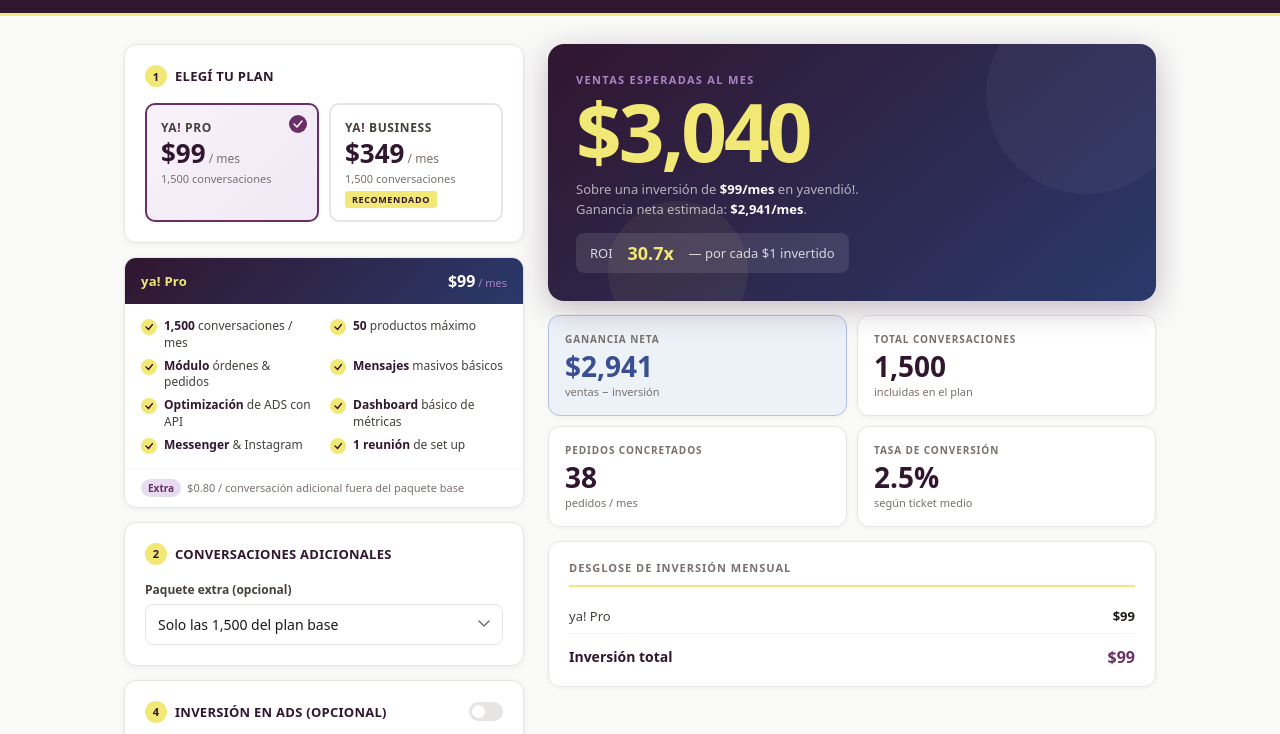
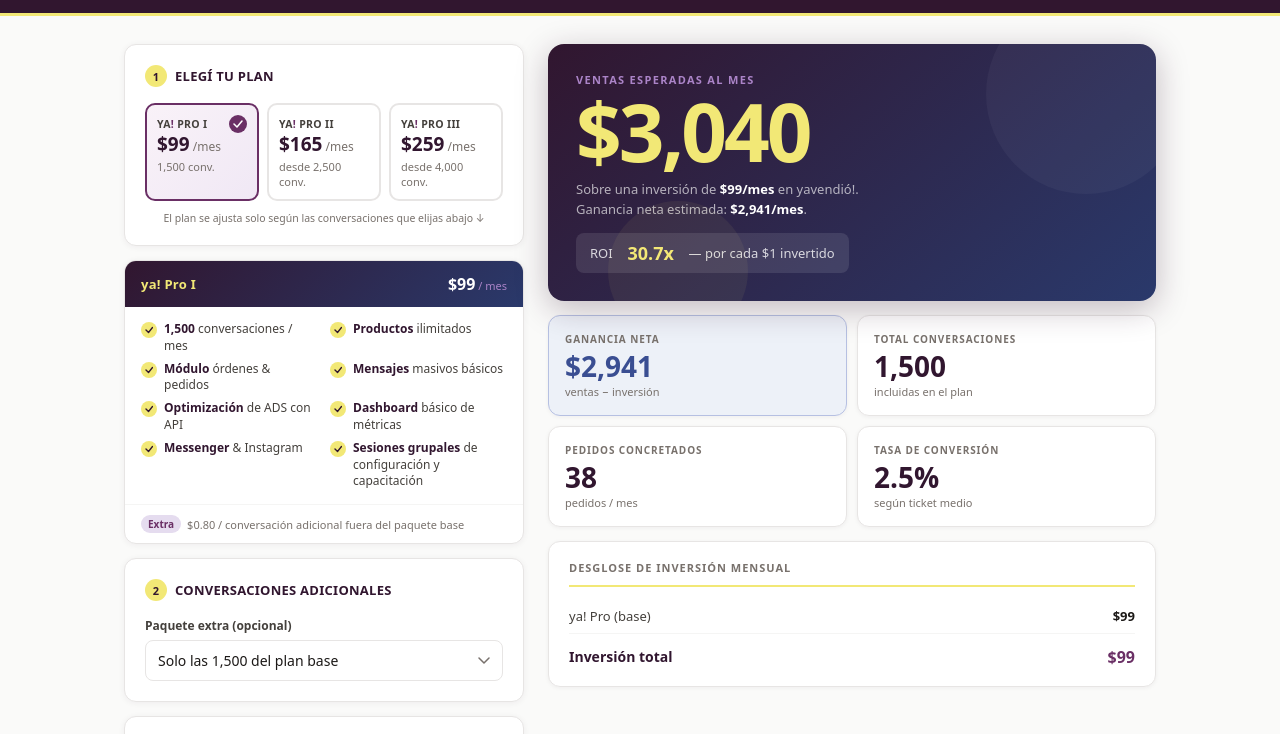
Before and after one commit to sebasyavendio/yavendio-roi-calculator, a plain HTML site: page index.html in a window 1280 px wide. Shown: the part 48-782 px from the top of the page. Drawn offline with Linux system fonts and the light colour scheme.

Commit message:
Rediseñar selector de plan Pro I/II/III y tasa de conversión editable
- La tasa de conversión ahora es un input editable por el usuario, no un valor fijo
- Reordenar campos de "Tu negocio": ticket, industria, tasa de conversión
- Actualizar beneficios del plan Pro: productos ilimitados y sesiones grupales
- Unificar Pro I/II/III como un solo plan base + paquete de conversaciones,
  con auto-detección de tier según volumen total y pasos de +1,000 conv
  más allá de Pro III

```diff
--- a/index.html
+++ b/index.html
@@ -129,19 +129,23 @@
   /* Plan cards */
   .plan-grid {
     display: grid;
-    grid-template-columns: 1fr 1fr;
-    gap: 10px;
+    grid-template-columns: 1fr 1fr 1fr;
+    gap: 8px;
   }
   .plan-card {
     border: 2px solid var(--st200);
     border-radius: 10px;
-    padding: 14px 14px 12px;
-    cursor: pointer;
+    padding: 12px 10px 10px;
     transition: border-color 0.15s, background 0.15s;
     position: relative;
     user-select: none;
   }
-  .plan-card:hover { border-color: var(--plum300); }
+  .plan-auto-note {
+    font-size: 10.5px;
+    color: var(--st500);
+    text-align: center;
+    margin-top: 10px;
+  }
   .plan-card.active {
     border-color: var(--plum400);
     background: linear-gradient(135deg, #F9F2F8 0%, #F0E8F5 100%);
@@ -159,16 +163,16 @@
   .plan-check svg { width: 10px; height: 10px; }
   .plan-card.active .plan-check { display: flex; }
   .plan-name {
-    font-size: 12px;
+    font-size: 10.5px;
     font-weight: 700;
     color: var(--st700);
     margin-bottom: 4px;
     text-transform: uppercase;
-    letter-spacing: 0.05em;
+    letter-spacing: 0.03em;
   }
   .plan-name em { color: var(--plum400); font-style: normal; }
   .plan-price {
-    font-size: 26px;
+    font-size: 19px;
     font-weight: 800;
     color: var(--plum500);
     font-variant-numeric: tabular-nums;
@@ -653,24 +657,32 @@
         <div class="card-title">Elegí tu plan</div>
       </div>
       <div class="plan-grid">
-        <div class="plan-card active" id="plan-pro" onclick="selectPlan('pro')">
+        <div class="plan-card active" id="plan-I">
           <div class="plan-check">
             <svg viewBox="0 0 10 8" fill="none"><path d="M1 4l3 3 5-6" stroke="#fff" stroke-width="1.5" stroke-linecap="round" stroke-linejoin="round"/></svg>
           </div>
-          <div class="plan-name">ya<em>!</em> Pro</div>
-          <div class="plan-price"><span id="price-pro">$99</span><sub>&nbsp;/ mes</sub></div>
-          <div class="plan-convs">1,500 conversaciones</div>
+          <div class="plan-name">ya<em>!</em> Pro I</div>
+          <div class="plan-price"><span id="price-I">$99</span><sub>&nbsp;/mes</sub></div>
+          <div class="plan-convs" id="convs-I">1,500 conv.</div>
         </div>
-        <div class="plan-card" id="plan-business" onclick="selectPlan('business')">
+        <div class="plan-card" id="plan-II">
           <div class="plan-check">
             <svg viewBox="0 0 10 8" fill="none"><path d="M1 4l3 3 5-6" stroke="#fff" stroke-width="1.5" stroke-linecap="round" stroke-linejoin="round"/></svg>
           </div>
-          <div class="plan-name">ya<em>!</em> Business</div>
-          <div class="plan-price"><span id="price-business">$349</span><sub>&nbsp;/ mes</sub></div>
-          <div class="plan-convs">1,500 conversaciones</div>
-          <div class="plan-badge">Recomendado</div>
+          <div class="plan-name">ya<em>!</em> Pro II</div>
+          <div class="plan-price"><span id="price-II">$165</span><sub>&nbsp;/mes</sub></div>
+          <div class="plan-convs" id="convs-II">desde 2,500 conv.</div>
+        </div>
+        <div class="plan-card" id="plan-III">
+          <div class="plan-check">
+            <svg viewBox="0 0 10 8" fill="none"><path d="M1 4l3 3 5-6" stroke="#fff" stroke-width="1.5" stroke-linecap="round" stroke-linejoin="round"/></svg>
+          </div>
+          <div class="plan-name">ya<em>!</em> Pro III</div>
+          <div class="plan-price"><span id="price-III">$259</span><sub>&nbsp;/mes</sub></div>
+          <div class="plan-convs" id="convs-III">desde 4,000 conv.</div>
         </div>
       </div>
+      <div class="plan-auto-note">El plan se ajusta solo según las conversaciones que elijas abajo ↓</div>
     </div>
 
     <!-- Beneficios del plan -->
@@ -747,11 +759,7 @@
         <label>Ticket medio de venta</label>
         <div class="input-wrap">
           <span class="prefix" id="ticket-prefix">$</span>
-          <input type="number" id="ticket" value="80" min="1" oninput="update()">
-        </div>
-        <div class="rate-hint">
-          <div class="rate-hint-dot"></div>
-          <span id="rate-hint-text">Tasa de conversión: 3% — ticket US$51–250</span>
+          <input type="number" id="ticket" value="80" min="1" oninput="onTicketInput()">
         </div>
         <div class="fx-note" id="fx-note" style="display:none;">Tipo de cambio referencial: US$1 = S/ 3.40. El cobro de tu plan siempre se hace en USD.</div>
       </div>
@@ -772,6 +780,17 @@
           <option>B2B Mayorista</option>
           <option>Otros</option>
         </select>
+      </div>
+      <div class="field">
+        <label>Tasa de conversión</label>
+        <div class="input-wrap">
+          <input type="number" class="has-suffix" id="conv-rate" value="2.5" min="0" max="100" step="0.1" oninput="onRateInput()">
+          <span class="suffix">%</span>
+        </div>
+        <div class="rate-hint">
+          <div class="rate-hint-dot"></div>
+          <span id="rate-hint-text">Sugerida: 2.5% — ticket US$51–250</span>
+        </div>
       </div>
     </div>
 
@@ -869,62 +888,76 @@
 <script>
   const CHECK = `<svg viewBox="0 0 8 8" fill="none"><path d="M1 4l2.5 2.5 4-5" stroke="#31162F" stroke-width="1.4" stroke-linecap="round" stroke-linejoin="round"/></svg>`;
 
-  const plans = {
-    pro: {
-      name: 'ya! Pro', price: 99, base: 1500,
-      benefits: [
-        ['1,500', 'conversaciones / mes'],
-        ['50', 'productos máximo'],
-        ['Módulo', 'órdenes & pedidos'],
-        ['Mensajes', 'masivos básicos'],
-        ['Optimización', 'de ADS con API'],
-        ['Dashboard', 'básico de métricas'],
-        ['Messenger', '& Instagram'],
-        ['1 reunión', 'de set up'],
-      ],
-      extra: '$0.80 / conversación adicional',
-    },
-    business: {
-      name: 'ya! Business', price: 349, base: 1500,
-      benefits: [
-        ['1,500', 'conversaciones / mes'],
-        ['Productos', 'ilimitados'],
-        ['Shopify + ERP', '+ OMS + Logística'],
-        ['Dashboard', 'analítica avanzada'],
-        ['4 horas', 'de asesoría / mes'],
-        ['Analítica', 'avanzada + ROAS'],
-        ['Mensajes', 'masivos avanzados'],
-        ['Optimización', 'de ADS con API'],
-      ],
-      extra: '$0.75 / conversación adicional',
-    },
-  };
-  let current = 'pro';
+  const BASE_PLAN = { price: 99, base: 1500 };
+
+  function tierForTotal(totalConvs) {
+    if (totalConvs <= 1500) return { key: 'I',   name: 'ya! Pro I' };
+    if (totalConvs < 4000)  return { key: 'II',  name: 'ya! Pro II' };
+    return                         { key: 'III', name: 'ya! Pro III' };
+  }
+
+  function benefitsFor(base) {
+    return [
+      [fmt(base), 'conversaciones / mes'],
+      ['Productos', 'ilimitados'],
+      ['Módulo', 'órdenes & pedidos'],
+      ['Mensajes', 'masivos básicos'],
+      ['Optimización', 'de ADS con API'],
+      ['Dashboard', 'básico de métricas'],
+      ['Messenger', '& Instagram'],
+      ['Sesiones grupales', 'de configuración y capacitación'],
+    ];
+  }
+  const PLAN_EXTRA = '$0.80 / conversación adicional';
 
   const RATE_PEN = 3.4;
   let currency = 'USD';
 
-  const packages = [
-    { c: 0,      p: 0 },
-    { c: 1000,   p: 66 },
-    { c: 2500,   p: 160 },
-    { c: 3500,   p: 221 },
-    { c: 5000,   p: 310 },
-    { c: 8000,   p: 488 },
-    { c: 10000,  p: 600 },
-    { c: 15000,  p: 885 },
-    { c: 30000,  p: 1740 },
-    { c: 50000,  p: 2800 },
-    { c: 100000, p: 5000 },
+  // Tramos de precio ya definidos para el negocio (ancla). El resto de los pasos
+  // del selector se interpolan entre estas anclas para poder ofrecer bloques de
+  // +1,000 conversaciones sin inventar tarifas nuevas.
+  const priceAnchors = [
+    [0,      0],
+    [1000,   66],
+    [2500,   160],
+    [3500,   221],
+    [5000,   310],
+    [8000,   488],
+    [10000,  600],
+    [15000,  885],
+    [30000,  1740],
+    [50000,  2800],
+    [100000, 5000],
   ];
+
+  function priceForExtra(extraConv) {
+    if (extraConv <= 0) return 0;
+    for (let i = 1; i < priceAnchors.length; i++) {
+      const [c0, p0] = priceAnchors[i - 1];
+      const [c1, p1] = priceAnchors[i];
+      if (extraConv <= c1) {
+        const t = (extraConv - c0) / (c1 - c0);
+        return p0 + t * (p1 - p0);
+      }
+    }
+    const [cLast, pLast] = priceAnchors[priceAnchors.length - 1];
+    const [cPrev, pPrev] = priceAnchors[priceAnchors.length - 2];
+    const rate = (pLast - pPrev) / (cLast - cPrev);
+    return pLast + (extraConv - cLast) * rate;
+  }
+
+  // Pasos del selector: de a 1,000 en el tramo donde se mueve entre Pro I → II → III
+  // y un poco más allá; en volúmenes grandes se usan las anclas ya definidas.
+  const PKG_STEPS = [0, 1000, 2000, 2500, 3000, 4000, 5000, 6000, 7000, 8000, 9000, 10000, 15000, 30000, 50000, 100000];
 
   function renderPackageOptions() {
     const sel = document.getElementById('pkg-select');
     const prev = sel.value || '0|0';
-    sel.innerHTML = packages.map(pk => {
-      if (pk.c === 0) return `<option value="0|0">Solo las 1,500 del plan base</option>`;
-      const perConv = pk.p / pk.c;
-      return `<option value="${pk.c}|${pk.p}">+${fmt(pk.c)} conv — ${fmtMoney(pk.p)}/mes ($${perConv.toFixed(3)}/conv en USD)</option>`;
+    sel.innerHTML = PKG_STEPS.map(c => {
+      if (c === 0) return `<option value="0|0">Solo las ${fmt(BASE_PLAN.base)} del plan base</option>`;
+      const p = Math.round(priceForExtra(c));
+      const perConv = p / c;
+      return `<option value="${c}|${p}">+${fmt(c)} conv — ${fmtMoney(p)}/mes ($${perConv.toFixed(3)}/conv en USD)</option>`;
     }).join('');
     sel.value = prev;
     if (sel.selectedIndex === -1) sel.selectedIndex = 0;
@@ -932,12 +965,7 @@
 
   function bestPackageFor(excedente) {
     if (excedente <= 0) return { c: 0, p: 0 };
-    const tiers = packages.filter(p => p.c > 0);
-    for (const pk of tiers) {
-      if (excedente <= pk.c) return pk;
-    }
-    const last = tiers[tiers.length - 1];
-    return { c: excedente, p: excedente * (last.p / last.c) };
+    return { c: excedente, p: priceForExtra(excedente) };
   }
 
   function getUSD(id) {
@@ -970,43 +998,50 @@
     update();
   }
 
-  function renderBenefits(key) {
-    const p = plans[key];
-    const items = p.benefits.map(([b, l]) =>
+  function renderBenefits(tier, totalConvs, totalPrice) {
+    const items = benefitsFor(totalConvs).map(([b, l]) =>
       `<div class="benefit-item"><div class="benefit-dot">${CHECK}</div><span><strong>${b}</strong> ${l}</span></div>`
     ).join('');
     document.getElementById('plan-benefits').innerHTML = `
       <div class="benefits-header">
-        <span class="benefits-plan-name">${p.name}</span>
-        <span class="benefits-price-tag">${fmtMoney(p.price)}<sub>&nbsp;/ mes</sub></span>
+        <span class="benefits-plan-name">${tier.name}</span>
+        <span class="benefits-price-tag">${fmtMoney(totalPrice)}<sub>&nbsp;/ mes</sub></span>
       </div>
       <div class="benefits-list">${items}</div>
       <div class="benefits-extra">
         <span class="extra-badge">Extra</span>
-        ${p.extra} fuera del paquete base
+        ${PLAN_EXTRA} fuera del paquete base
       </div>`;
   }
 
-  function selectPlan(key) {
-    current = key;
-    document.getElementById('plan-pro').classList.toggle('active', key === 'pro');
-    document.getElementById('plan-business').classList.toggle('active', key === 'business');
-    renderBenefits(key);
+  function highlightTier(key) {
+    ['I', 'II', 'III'].forEach(k => document.getElementById('plan-' + k).classList.toggle('active', k === key));
+  }
+
+  const convTiers = [ [50, 0.05, '5%'], [250, 0.025, '2.5%'], [Infinity, 0.01, '1%'] ];
+
+  function suggestedRate(ticket) {
+    for (const [limit, r, pct] of convTiers) {
+      if (ticket <= limit) {
+        const range = limit === 50 ? 'hasta US$50' : limit === 250 ? 'US$51–250' : 'mayor a US$250';
+        return { r, label: `Sugerida: ${pct} — ticket ${range}` };
+      }
+    }
+  }
+
+  let rateManuallySet = false;
+
+  function onTicketInput() {
+    if (!rateManuallySet) {
+      const { r } = suggestedRate(getUSD('ticket'));
+      document.getElementById('conv-rate').value = (r * 100).toFixed(1);
+    }
     update();
   }
 
-  const convRates = {
-    pro:      [ [50, 0.05, '5%'], [250, 0.025, '2.5%'], [Infinity, 0.01,  '1%']  ],
-    business: [ [50, 0.06, '6%'], [250, 0.03,  '3%'],   [Infinity, 0.015, '1.5%'] ],
-  };
-
-  function convRate(ticket, plan) {
-    for (const [limit, r, pct] of convRates[plan]) {
-      if (ticket <= limit) {
-        const range = limit === 50 ? 'hasta US$50' : limit === 250 ? 'US$51–250' : 'mayor a US$250';
-        return { r, label: `Tasa de conversión: ${pct} — ticket ${range}` };
-      }
-    }
+  function onRateInput() {
+    rateManuallySet = true;
+    update();
   }
 
   const fmt = n => n.toLocaleString('es-PE', { maximumFractionDigits: 0 });
@@ -1029,22 +1064,25 @@
   }
 
   function update() {
-    const plan     = plans[current];
     const ticketUSD = getUSD('ticket');
     renderPackageOptions();
     const [pkgC, pkgP] = document.getElementById('pkg-select').value.split('|').map(Number);
 
-    document.getElementById('price-pro').textContent      = fmtMoney(plans.pro.price);
-    document.getElementById('price-business').textContent = fmtMoney(plans.business.price);
-    renderBenefits(current);
+    const totalConvs = BASE_PLAN.base + pkgC;
+    const inversion   = BASE_PLAN.price + pkgP;
+    const tier        = tierForTotal(totalConvs);
 
-    const { r, label } = convRate(ticketUSD, current);
-    document.getElementById('rate-hint-text').textContent = label;
+    document.getElementById('price-I').textContent   = fmtMoney(BASE_PLAN.price);
+    document.getElementById('price-II').textContent  = fmtMoney(BASE_PLAN.price + Math.round(priceForExtra(1000)));
+    document.getElementById('price-III').textContent = fmtMoney(BASE_PLAN.price + Math.round(priceForExtra(2500)));
+    highlightTier(tier.key);
+    renderBenefits(tier, totalConvs, inversion);
 
-    const totalConvs = plan.base + pkgC;
+    document.getElementById('rate-hint-text').textContent = suggestedRate(ticketUSD).label;
+    const r = (parseFloat(document.getElementById('conv-rate').value) || 0) / 100;
+
     const pedidos    = Math.round(totalConvs * r);
     const ventas     = pedidos * ticketUSD;
-    const inversion  = plan.price + pkgP;
     const roi        = inversion > 0 && ticketUSD > 0 ? ventas / inversion : 0;
 
     // Ventas hero
@@ -1072,8 +1110,8 @@
     animEl('s-ventas'); animEl('s-pedidos');
 
     // Breakdown
-    document.getElementById('bd-plan-name').textContent  = plan.name;
-    document.getElementById('bd-plan-price').textContent = fmtMoney(plan.price);
+    document.getElementById('bd-plan-name').textContent  = 'ya! Pro (base)';
+    document.getElementById('bd-plan-price').textContent = fmtMoney(BASE_PLAN.price);
     const pkgRow = document.getElementById('bd-pkg-row');
     if (pkgC > 0) {
       pkgRow.style.display = 'flex';
@@ -1084,10 +1122,10 @@
     }
     document.getElementById('bd-total').textContent = fmtMoney(inversion);
 
-    updateAds(plan, ticketUSD);
+    updateAds(totalConvs, inversion, ticketUSD);
   }
 
-  function updateAds(plan, ticketUSD) {
+  function updateAds(planConvs, planPrice, ticketUSD) {
     const adsOn = document.getElementById('ads-toggle').checked;
     document.getElementById('ads-compare').style.display = adsOn ? 'block' : 'none';
     if (!adsOn) return;
@@ -1101,18 +1139,18 @@
     const visits     = budgetUSD / cplUSD;
     const totalConvs = visits; // cada click a WhatsApp se cuenta como 1 conversación
 
-    const { r: tierRate } = convRate(ticketUSD, current);
-    const yaRate = Math.max(tierRate, otherRate + 0.02); // piso: yavendio siempre ≥ 2 puntos por encima
+    const userRate = (parseFloat(document.getElementById('conv-rate').value) || 0) / 100;
+    const yaRate = Math.max(userRate, otherRate + 0.02); // piso: yavendio siempre ≥ 2 puntos por encima
 
     const yaClients    = totalConvs * yaRate;
     const yaSales      = yaClients * ticketUSD;
     const otherClients = totalConvs * otherRate;
     const otherSales   = otherClients * ticketUSD;
 
-    const excedente    = Math.max(0, totalConvs - plan.base);
+    const excedente    = Math.max(0, totalConvs - planConvs);
     const pkg          = bestPackageFor(excedente);
     const yaConvRate   = excedente > 0 ? pkg.p / pkg.c : 0;
-    const yaIAtotal     = plan.price + (excedente > 0 ? pkg.p : 0);
+    const yaIAtotal     = planPrice + (excedente > 0 ? pkg.p : 0);
     const otherIAtotal  = otherPlanUSD + otherConvUSD * totalConvs;
 
     const totalInvYa    = budgetUSD + yaIAtotal;
@@ -1137,7 +1175,7 @@
     document.getElementById('cmp-budget-other').textContent = fmtMoney(budgetUSD);
     document.getElementById('cmp-convs-ya').textContent     = fmt(totalConvs);
     document.getElementById('cmp-convs-other').textContent  = fmt(totalConvs);
-    document.getElementById('cmp-plan-ya').textContent      = fmtMoney(plan.price);
+    document.getElementById('cmp-plan-ya').textContent      = fmtMoney(planPrice);
     document.getElementById('cmp-plan-other').textContent   = fmtMoney(otherPlanUSD);
     document.getElementById('cmp-convcost-ya').textContent    = fmtRate(yaConvRate, 3);
     document.getElementById('cmp-convcost-other').textContent = fmtRate(otherConvUSD, 3);
@@ -1150,6 +1188,5 @@
   }
 
   renderPackageOptions();
-  renderBenefits('pro');
   update();
 </script>
```
